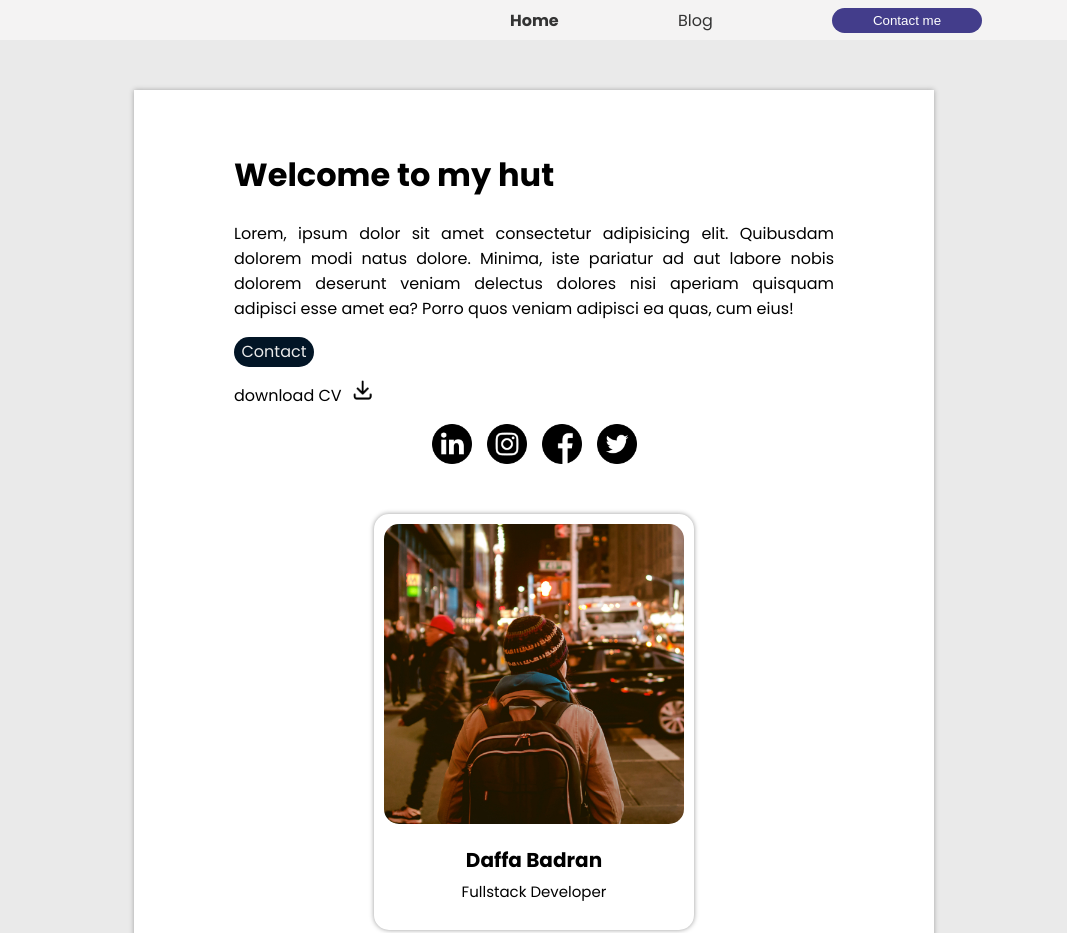
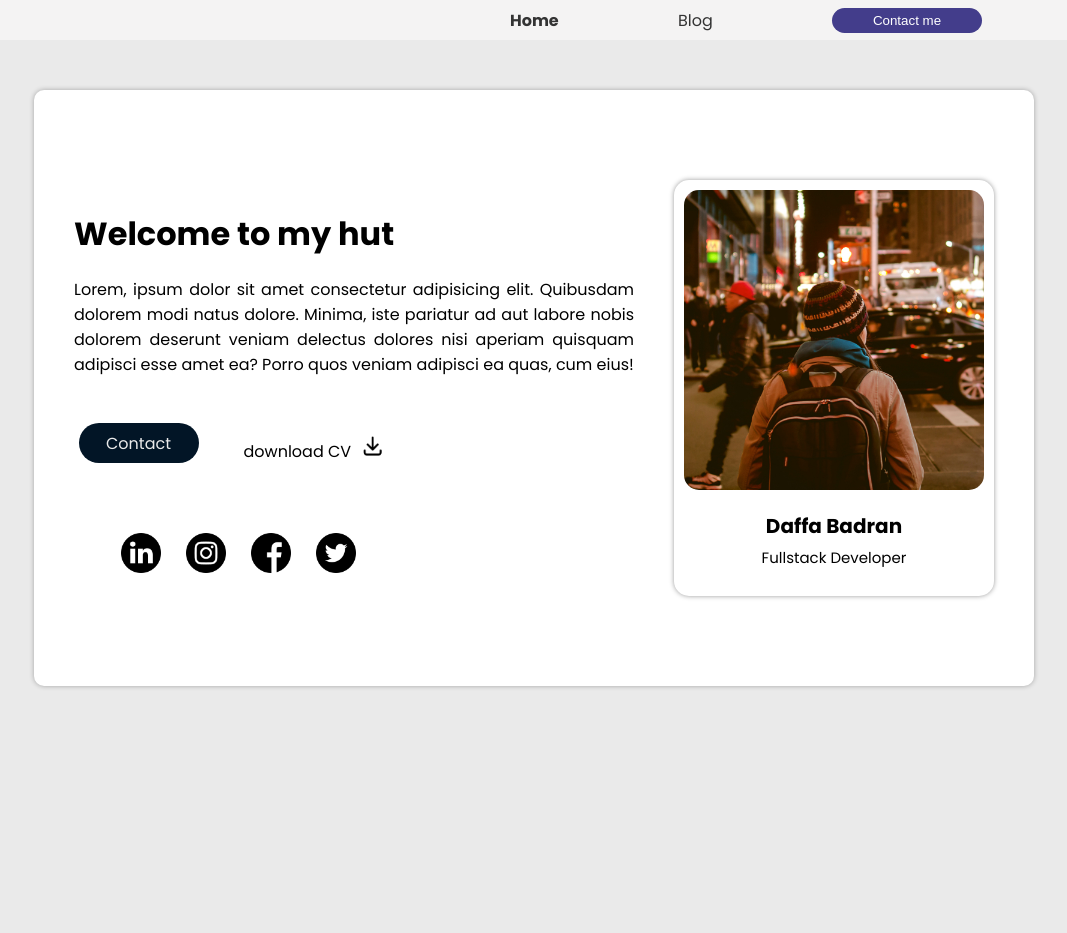
Before and after one commit to notRann/b58-personalweb, a plain HTML site: page index.html in a window 1280 px wide. Shown: the top 933 px of the page, without its empty margins (106-1173 px from the left). After the commit the page ends 800 px from the top, so only its background shows below. Drawn offline with Linux system fonts and the light colour scheme.

Commit message:
selesai mengerjakan layout index pada day 2 menggunakan css grid

```diff
--- a/assets/css/style.css
+++ b/assets/css/style.css
@@ -6,26 +6,56 @@ body {
 }
 
 .container {
-  width: 800px;
+  width: 1000px;
   margin: 50px auto;
   /* border: 2px solid black; */
   padding: 40px;
-  padding-right: 100px;
-  padding-left: 100px;
   box-sizing: border-box;
   text-align: justify;
   background-color: #fff;
   box-shadow: 0 0 5px rgba(0, 0, 0, 0.3);
+  display: grid;
+  grid-template-areas:
+    "title profile"
+    "about profile"
+    "contact profile"
+    "download profile"
+    "icons profile";
+
+  border-radius: 10px;
+}
+
+h1 {
+  grid-area: title;
+  margin-top: 80px;
+}
+
+.about {
+  margin-top: -2px;
+  padding-right: 40px;
+  grid-area: about;
+}
+
+.contact-download {
+  margin-top: 30px;
+  margin-left: -18px;
+  display: flex;
+  flex-direction: row;
+  width: 60%;
+  justify-content: space-around;
 }
 
 .contact {
+  display: flex;
   background-color: #021526;
   color: #eaeaea;
-  width: 80px;
-  height: 30px;
+  width: 120px;
+  height: 40px;
   text-align: center;
-  line-height: 30px;
   border-radius: 20px;
+  grid-area: contact;
+  align-items: center;
+  justify-content: center;
 }
 
 .contact:hover {
@@ -38,6 +68,7 @@ body {
   width: 150px;
   align-items: center;
   justify-content: center;
+  grid-area: download;
 }
 
 .download img {
@@ -47,12 +78,28 @@ body {
   margin-top: 10px;
 }
 
+.download img:hover {
+  cursor: pointer;
+}
+
 .icons-sosmed {
+  width: 50%;
+}
+.icons-sosmed ul {
   display: flex;
-  width: 100%;
-  /* background-color: aliceblue; */
-  justify-content: center;
-  gap: 15px;
+  height: 120px;
+  justify-content: flex-start;
+  align-items: center;
+  margin-left: 7px;
+  gap: 25px;
+  grid-area: icons;
+  /* background-color: #021526; */
+  list-style: none;
+  /* margin-left: -34px; */
+}
+
+.icons-sosmed:hover {
+  cursor: pointer;
 }
 
 .icons-sosmed img {
@@ -72,6 +119,7 @@ body {
   border-radius: 2px;
   border-radius: 15px;
   padding: 10px;
+  grid-area: profile;
 }
 
 .profile .hero {
--- a/index.html
+++ b/index.html
@@ -27,12 +27,13 @@
 
     <div class="container">
       <h1>Welcome to my hut</h1>
-      <p>
+      <p class="about">
         Lorem, ipsum dolor sit amet consectetur adipisicing elit. Quibusdam
         dolorem modi natus dolore. Minima, iste pariatur ad aut labore nobis
         dolorem deserunt veniam delectus dolores nisi aperiam quisquam adipisci
         esse amet ea? Porro quos veniam adipisci ea quas, cum eius!
       </p>
+      <section class="contact-download">
         <div class="contact">
           <p>Contact</p>
         </div>
@@ -40,11 +41,33 @@
           <p>download CV</p>
           <img src="assets/img/download.png" alt="Download" />
         </div>
+      </section>
       <div class="icons-sosmed">
+        <ul>
+          <li>
+            <a href="https://id.linkedin.com/" target="_blank">
               <img src="assets/img/linkedin.png" alt="linkedin" />
+            </a>
+          </li>
+
+          <li>
+            <a href="https://www.instagram.com/" target="_blank">
               <img src="assets/img/instagram.png" alt="instagram" />
+            </a>
+          </li>
+
+          <li>
+            <a href="https://www.facebook.com/?locale=id_ID">
               <img src="assets/img/facebook.png" alt="facebook" />
+            </a>
+          </li>
+
+          <li>
+            <a href="https://x.com/?lang=id" target="_blank">
               <img src="assets/img/twitter.png" alt="twitter" />
+            </a>
+          </li>
+        </ul>
       </div>
       <div class="profile">
         <div class="hero">
```
Lines whose indentation alone changed are shown as unchanged.
